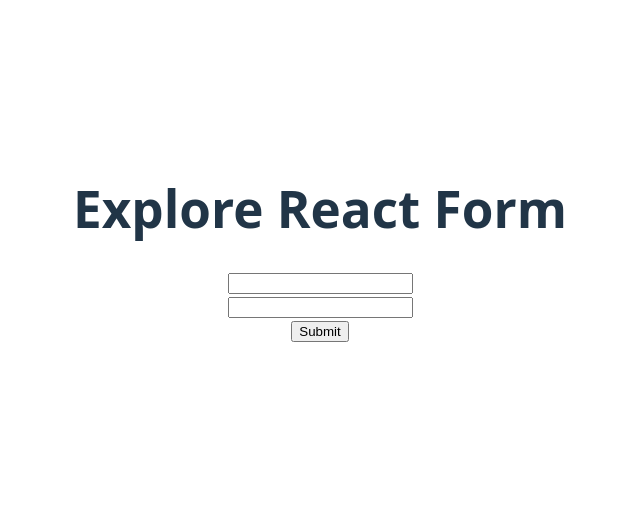
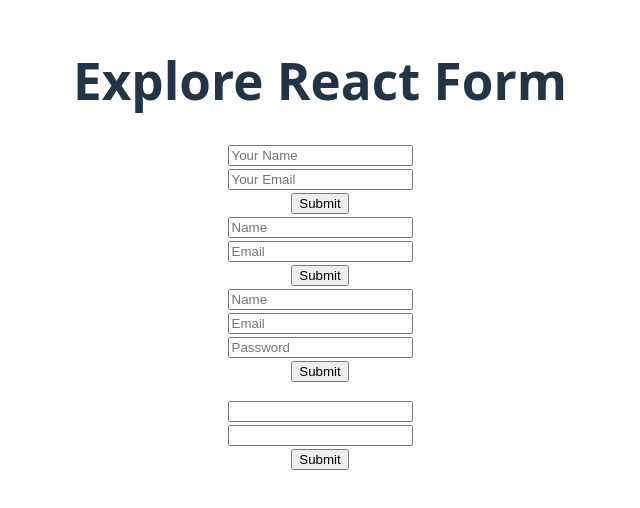
Before and after one commit to nextbit-arifrehman/Explore-React-Form, a React (Vite) app: page / in a window 1280 px wide. Shown: the part 156-664 px from the top of the page, without its empty margins (320-960 px from the left). Built offline with nearby package versions, Linux system fonts and the light colour scheme.

Commit message:
Uncontroll Form Test

```diff
--- a/src/App.jsx
+++ b/src/App.jsx
@@ -11,9 +11,9 @@
   return (
     <>
     <h1>Explore React Form</h1>
-    {/* <SimpleForm></SimpleForm> */}
-    {/* <FormAction></FormAction> */}
-    {/* <ControlField></ControlField> */}
+    <SimpleForm></SimpleForm>
+     <FormAction></FormAction>
+     <ControlField></ControlField>
     <UncontrolledField></UncontrolledField>
     </>
   )
--- a/src/Component/ControlField/ControlField.jsx
+++ b/src/Component/ControlField/ControlField.jsx
@@ -1,8 +1,21 @@
 import React, { useState } from 'react';
 
 const ControlField = () => {
+    const [name,setName]=useState('');
+    const [email,setEmail]=useState('');
     const [password, setPassword] = useState('');
     const [error,setError]=useState('');
+
+    const handleNameChange=(e)=>{
+        setName(e.target.value);
+    }
+
+    const handleEmailChange =(e)=>{
+        // const updateEmail =e.target.value;
+        // setEmail(updateEmail);
+        // console.log(updateEmail);
+        setEmail(e.target.value);
+    }
 
     const handlePasswordOnChange = (e) => {
         const newPassword = e.target.value;
@@ -19,14 +32,23 @@
 
     const handleSubmit = (e) => {
         e.preventDefault();
-        console.log("Form submitted");
+        console.log(name,email,password);
         console.log("Final Password:", password);
     };
 
     return (
         <div>
             <form onSubmit={handleSubmit}>
-                <input type="Email" name="Email" placeholder="Email" /> <br />
+
+            <input type="text" defaultValue={name}
+            onChange={handleNameChange}
+             placeholder='Name' /><br />
+
+
+                <input type="Email"
+                onChange={handleEmailChange}
+                defaultValue={email}
+                name="Email" placeholder="Email" /> <br />
                 <input
                     type="password"
                     onChange={handlePasswordOnChange}
--- a/src/Component/UnCtrollField/UncontrolledField.jsx
+++ b/src/Component/UnCtrollField/UncontrolledField.jsx
@@ -14,7 +14,7 @@
 
     return (
         <div>
-            <form >
+            <form onSubmit={handleSubmit}>
           <input ref={emailRef} type="email" name='email'  /> <br />
           <input ref={PasswordRef} type="Password" name='' /> <br />
            <input type="Submit" value='Submit' />
```
